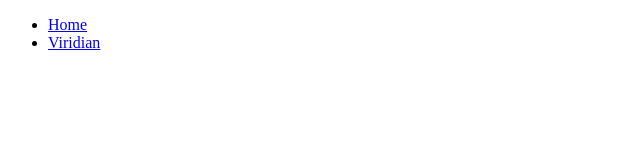
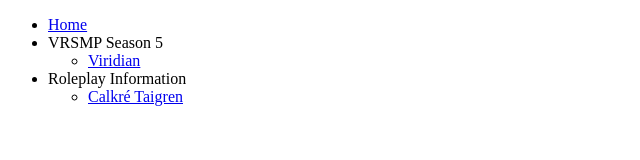
Before and after one commit to Redstonia2020/ViridianWiki, a plain HTML site: page docs/menu.html in a window 1280 px wide. Shown: the whole page, without its empty margins (0-640 px from the left). Drawn offline with Linux system fonts and the light colour scheme.

Commit message:
- some info on rp character  - made menu better

```diff
--- a/docs/menu.html
+++ b/docs/menu.html
@@ -6,7 +6,18 @@
 <body>
     <ul class="undecorated">
         <li><a href="index.html" target="_top">Home</a></li>
-        <li><a href="page.html?Viridian" target="_top">Viridian</a></li>
+        <li>
+            VRSMP Season 5
+            <ul>
+                <li><a href="page.html?Viridian" target="_top">Viridian</a></li>
+            </ul>
+        </li>
+        <li>
+            Roleplay Information
+            <ul>
+                <li><a href="page.html?Calkre_Taigren" target="_top">Calkré Taigren</a></li>
+            </ul>
+        </li>
     </ul>
 </body>
 </html>
```
Also changed, not shown: docs/pages/Calkre_Taigren.txt (added), 1 other file.
